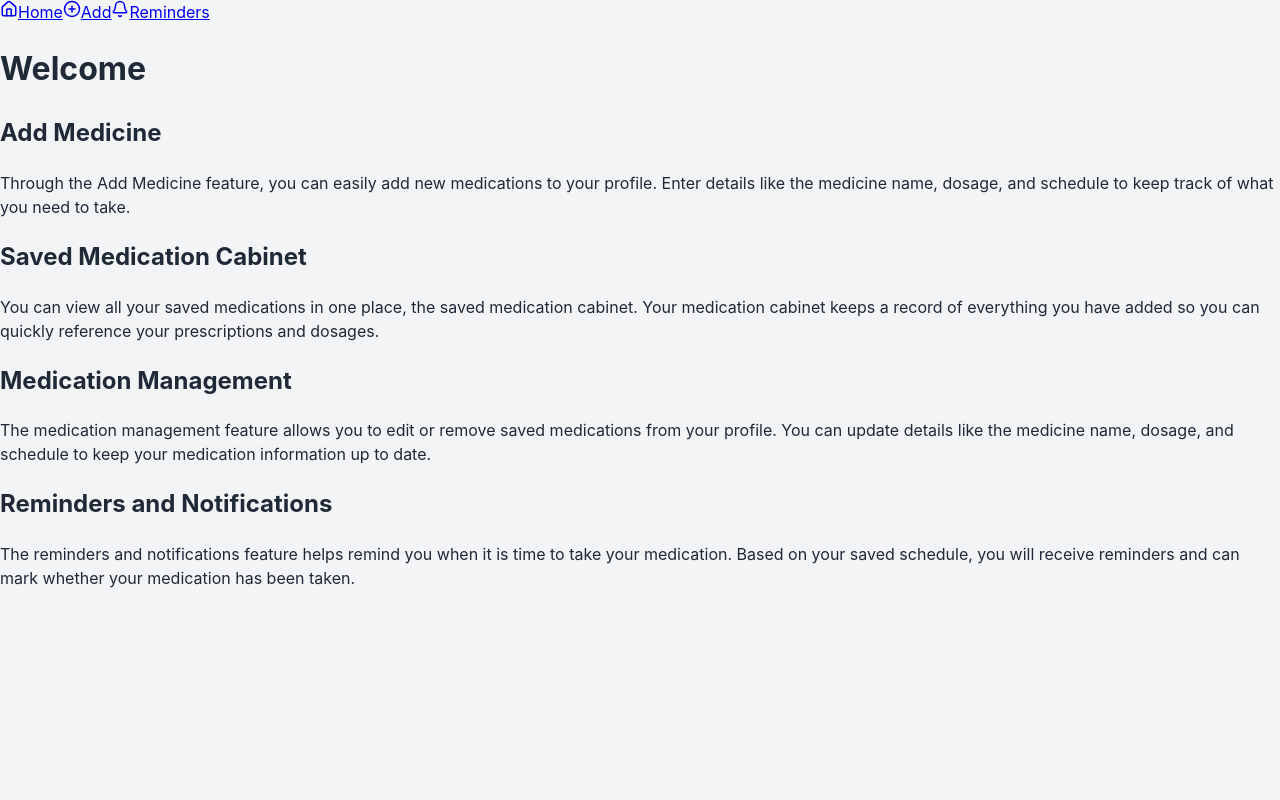
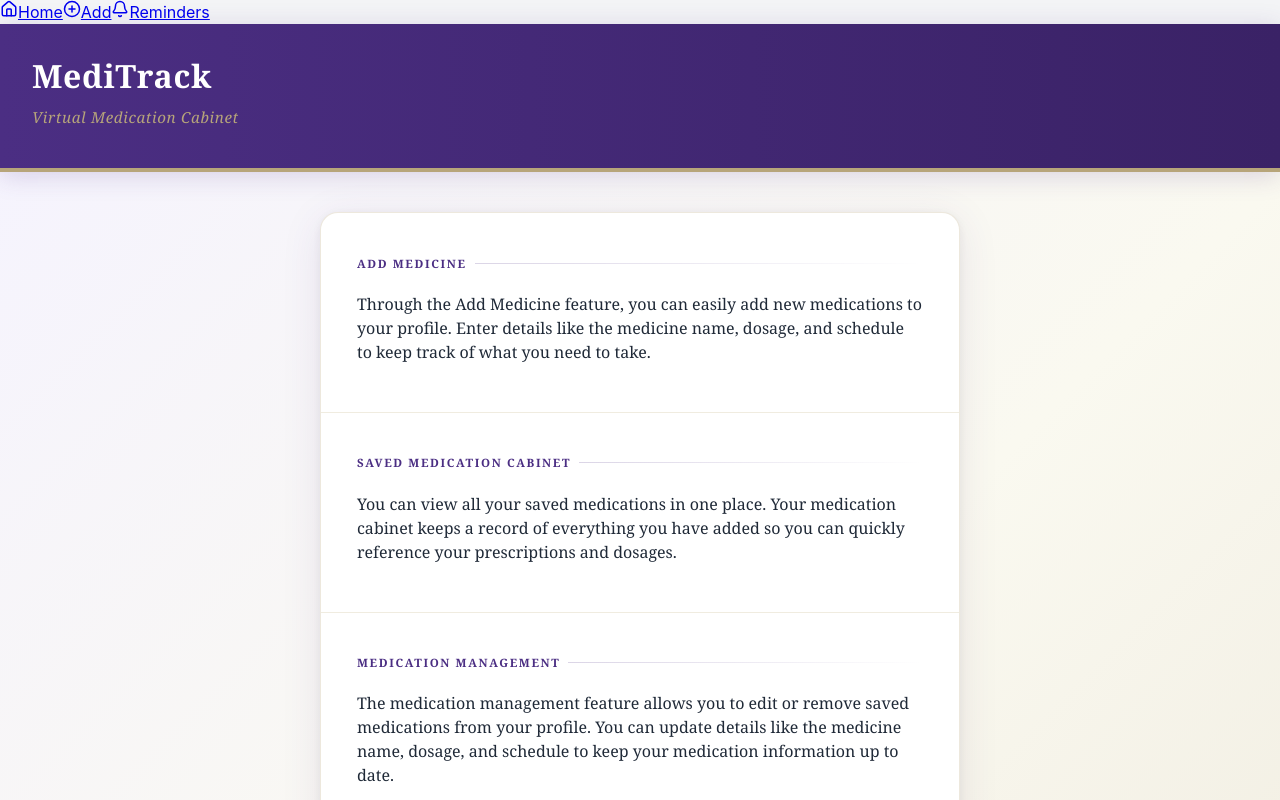
Before and after one commit to 442-spring-2026/G, a React (Vite) app: page /home in a window 1280 px wide. Shown: the top 800 px of the page. Built offline with nearby package versions, Linux system fonts and the light colour scheme; no server answers.

Commit message:
Redesign layout and update visual components of homepage.

```diff
--- a/src/pages/Home.jsx
+++ b/src/pages/Home.jsx
@@ -1,34 +1,102 @@
+// ─── Inline styles (no external CSS required) ────────────────────────────────
+const styles = {
+  page: {
+    minHeight: "100vh",
+    background: "linear-gradient(135deg, #f5f3ff 0%, #faf9f0 60%, #f0ece0 100%)",
+    fontFamily: "'Georgia', 'Times New Roman', serif",
+    paddingBottom: "60px",
+  },
+  header: {
+    background: "linear-gradient(90deg, #4B2E83 0%, #3a2266 100%)",
+    padding: "28px 32px 24px",
+    boxShadow: "0 4px 24px rgba(75,46,131,0.18)",
+    borderBottom: "4px solid #B7A57A",
+  },
+  headerTitle: {
+    color: "#ffffff",
+    fontSize: "2rem",
+    fontWeight: "700",
+    letterSpacing: "0.02em",
+    margin: 0,
+  },
+  headerSubtitle: {
+    color: "#B7A57A",
+    fontSize: "0.95rem",
+    marginTop: "6px",
+    fontStyle: "italic",
+    letterSpacing: "0.04em",
+  },
+  container: {
+    maxWidth: "680px",
+    margin: "40px auto",
+    padding: "0 20px",
+  },
+  card: {
+    background: "#ffffff",
+    borderRadius: "18px",
+    boxShadow: "0 8px 40px rgba(75,46,131,0.10), 0 2px 8px rgba(0,0,0,0.06)",
+    overflow: "hidden",
+    border: "1px solid rgba(183,165,122,0.25)",
+  },
+  cardSection: {
+    padding: "32px 36px",
+    borderBottom: "1px solid #f0ece0",
+  },
+  cardSectionLast: {
+    padding: "32px 36px",
+  },
+  sectionLabel: {
+    fontSize: "0.72rem",
+    fontWeight: "700",
+    letterSpacing: "0.14em",
+    textTransform: "uppercase",
+    color: "#4B2E83",
+    marginBottom: "20px",
+    display: "flex",
+    alignItems: "center",
+    gap: "8px",
+  },
+  sectionLabelLine: {
+    flex: 1,
+    height: "1px",
+    background: "linear-gradient(90deg, rgba(75,46,131,0.2), transparent)",
+  }
+};
+
 export default function Home() {
   return (
-    <div>
-      <h1>Welcome</h1>
+    <div style={styles.page}>
 
-      <section>
-        <h2>Add Medicine</h2>
-        <p>
-          Through the Add Medicine feature, you can easily add new medications to your profile. Enter details like the medicine name, dosage, and schedule to keep track of what you need to take.
-        </p>
-      </section>
+      <div style={styles.header}>
+        <h1 style={styles.headerTitle}>MediTrack</h1>
+        <p style={styles.headerSubtitle}>Virtual Medication Cabinet</p>
+      </div>
 
-      <section>
-        <h2>Saved Medication Cabinet</h2>
-        <p>
-          You can view all your saved medications in one place, the saved medication cabinet. Your medication cabinet keeps a record of everything you have added so you can quickly reference your prescriptions and dosages.
-        </p>
-      </section>
-       <section>
-        <h2>Medication Management</h2>
-        <p>
-          The medication management feature allows you to edit or remove saved medications from your profile. You can update details like the medicine name, dosage, and schedule to keep your medication information up to date.
-        </p>
-      </section>
+      <div style={styles.container}>
+        <div style={styles.card}>
 
-      <section>
-        <h2>Reminders and Notifications</h2>
-        <p>
-          The reminders and notifications feature helps remind you when it is time to take your medication. Based on your saved schedule, you will receive reminders and can mark whether your medication has been taken.
-        </p>
-      </section>
+          <div style={styles.cardSection}>
+            <h2 style={styles.sectionLabel}>Add Medicine <span style={styles.sectionLabelLine}/></h2>
+            <p>Through the Add Medicine feature, you can easily add new medications to your profile. Enter details like the medicine name, dosage, and schedule to keep track of what you need to take.</p>
+          </div>
+
+          <div style={styles.cardSection}>
+            <h2 style={styles.sectionLabel}>Saved Medication Cabinet <span style={styles.sectionLabelLine}/></h2>
+            <p>You can view all your saved medications in one place. Your medication cabinet keeps a record of everything you have added so you can quickly reference your prescriptions and dosages.</p>
+          </div>
+
+          <div style={styles.cardSection}>
+            <h2 style={styles.sectionLabel}>Medication Management <span style={styles.sectionLabelLine}/></h2>
+            <p>The medication management feature allows you to edit or remove saved medications from your profile. You can update details like the medicine name, dosage, and schedule to keep your medication information up to date.</p>
+          </div>
+
+          <div style={styles.cardSectionLast}>
+            <h2 style={styles.sectionLabel}>Reminders and Notifications <span style={styles.sectionLabelLine}/></h2>
+            <p>The reminders and notifications feature helps remind you when it is time to take your medication. Based on your saved schedule, you will receive reminders and can mark whether your medication has been taken.</p>
+          </div>
+
+        </div>
+      </div>
     </div>
   );
 }
```
Also changed, not shown: 1 other file (tests, documents, lock files or other folders).
